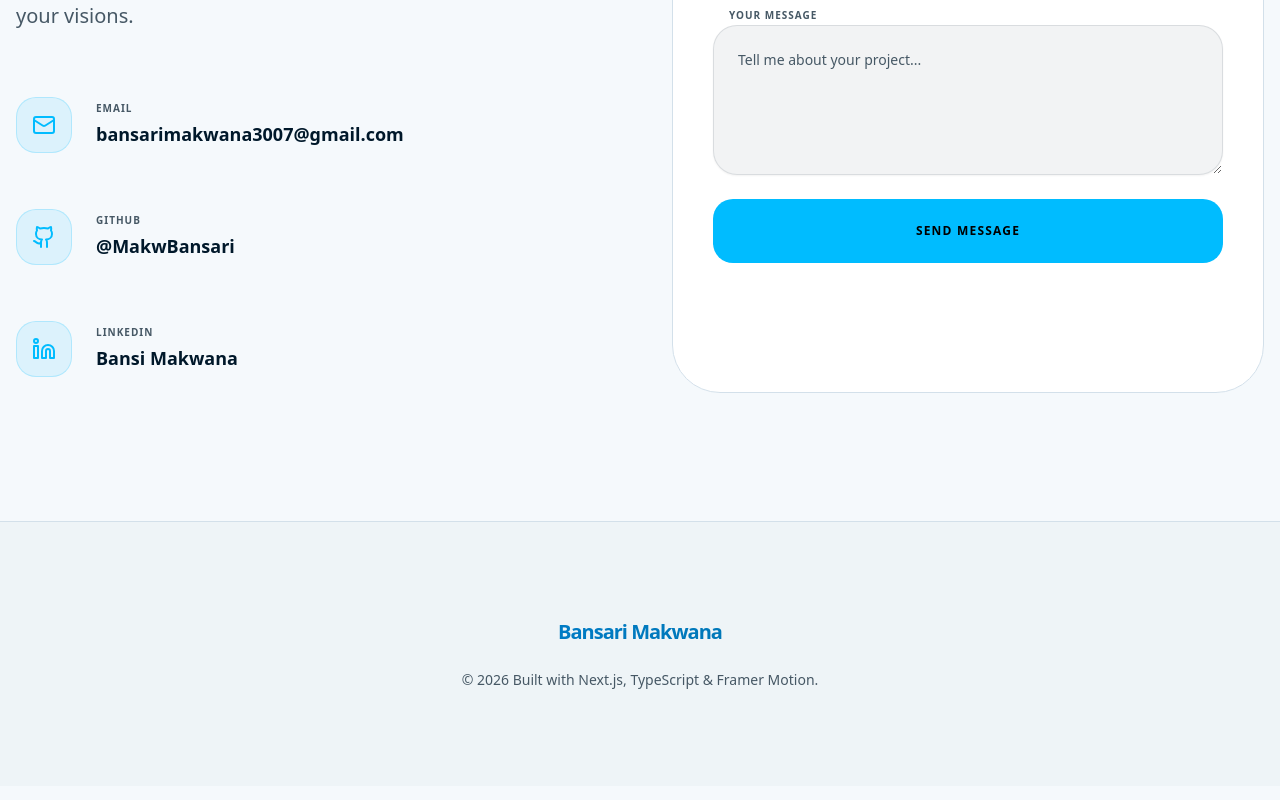
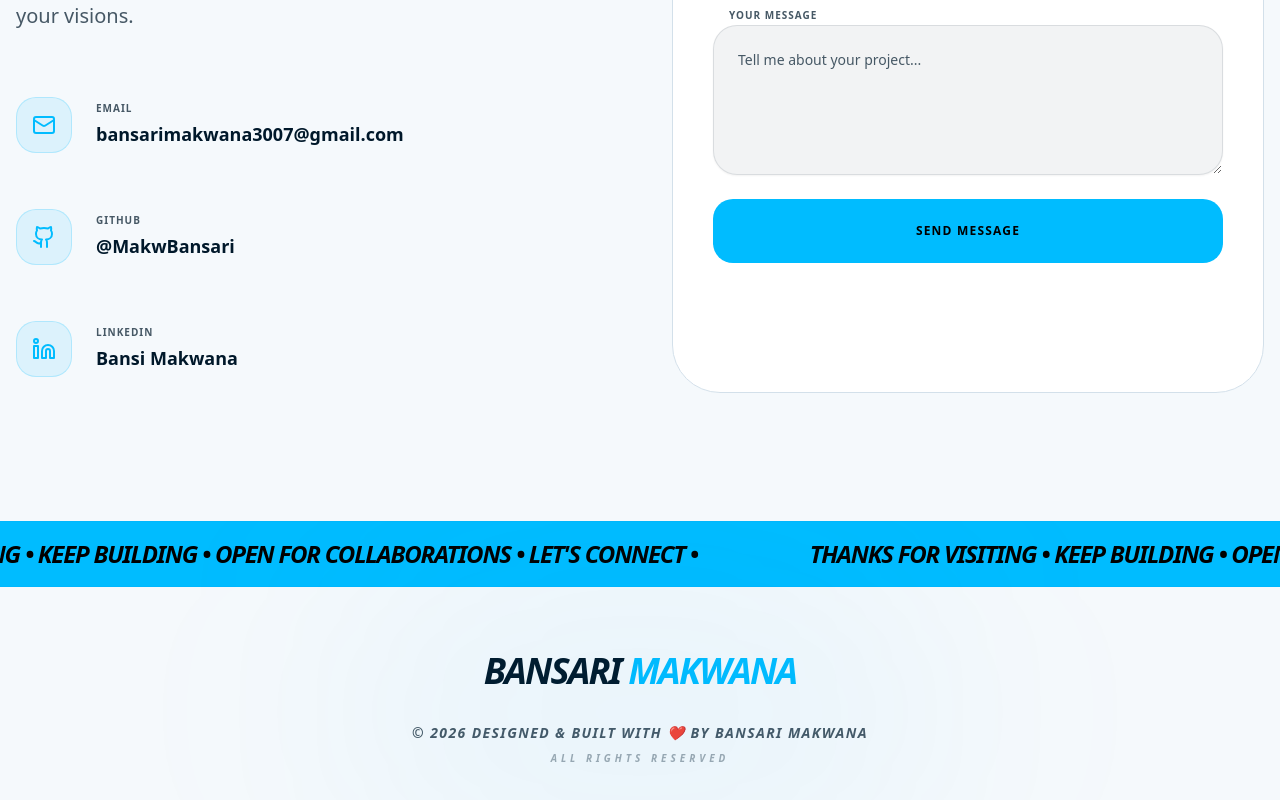
Before and after one commit to MakwBansari/Portfolio, a Next.js app: page / in a window 1280 px wide. Shown: the part 4746-5546 px from the top of the page. Built offline with nearby package versions, Linux system fonts and the light colour scheme.

Commit message:
Implement new Footer component with scrolling marquee and updated branding

```diff
--- a/src/app/layout.tsx
+++ b/src/app/layout.tsx
@@ -13,11 +13,12 @@ const geistMono = Geist_Mono({
 });
 
 export const metadata: Metadata = {
-  title: "Create Next App",
-  description: "Generated by create next app",
+  title: "Bansari Makwana",
+  description: "Personal Portfolio showcasing my work and skills.",
 };
 
 import { Header } from "@/components/header";
+import { Footer } from "@/components/footer";
 import { Dock } from "@/components/dock";
 import { ThemeProvider } from "@/components/theme-provider";
 
@@ -47,14 +48,8 @@ export default function RootLayout({
           <main className="relative z-0">
             {children}
           </main>
+          <Footer />
           <Dock />
-
-          <footer className="py-24 border-t bg-muted/30">
-            <div className="container mx-auto px-4 text-center text-sm text-muted-foreground flex flex-col gap-4">
-              <div className="text-xl font-bold tracking-tighter text-gradient mb-2">Bansari Makwana</div>
-              <p>© {new Date().getFullYear()} Built with Next.js, TypeScript & Framer Motion.</p>
-            </div>
-          </footer>
         </ThemeProvider>
       </body>
     </html>
--- /dev/null
+++ b/src/components/footer.tsx
@@ -0,0 +1,50 @@
+"use client";
+
+import React from "react";
+import { motion } from "framer-motion";
+
+export function Footer() {
+    return (
+        <footer className="w-full pb-24 relative overflow-hidden bg-background">
+            {/* Final Marquee */}
+            <div className="w-full overflow-hidden bg-sky-400 py-4 mb-16 select-none border-y border-sky-500/20">
+                <motion.div
+                    animate={{ x: [0, -1000] }}
+                    transition={{ duration: 30, repeat: Infinity, ease: "linear" }}
+                    className="flex whitespace-nowrap gap-20"
+                >
+                    {[...Array(6)].map((_, i) => (
+                        <span key={i} className="text-black font-black uppercase italic tracking-tighter text-2xl px-4 flex items-center gap-4">
+                            Thanks for visiting • Keep Building • Open for Collaborations • Let's Connect •
+                        </span>
+                    ))}
+                </motion.div>
+            </div>
+
+            <div className="container mx-auto px-4 text-center">
+                <motion.div
+                    initial={{ opacity: 0, y: 20 }}
+                    whileInView={{ opacity: 1, y: 0 }}
+                    viewport={{ once: true }}
+                    className="flex flex-col items-center gap-6"
+                >
+                    <div className="text-4xl font-black tracking-tighter uppercase italic text-foreground dark:text-white mb-2">
+                        Bansari <span className="text-sky-400">Makwana</span>
+                    </div>
+
+                    <div className="flex flex-col gap-2 italic">
+                        <p className="text-sm font-bold tracking-widest uppercase text-muted-foreground">
+                            © {new Date().getFullYear()} Designed & Built with ❤️ by Bansari Makwana
+                        </p>
+                        <p className="text-[10px] uppercase tracking-[0.4em] text-muted-foreground/50 font-black">
+                            All Rights Reserved
+                        </p>
+                    </div>
+                </motion.div>
+            </div>
+
+            {/* Background Glow */}
+            <div className="absolute bottom-0 left-1/2 -translate-x-1/2 w-[600px] h-[300px] bg-sky-500/5 blur-[120px] rounded-full pointer-events-none" />
+        </footer>
+    );
+}
```
